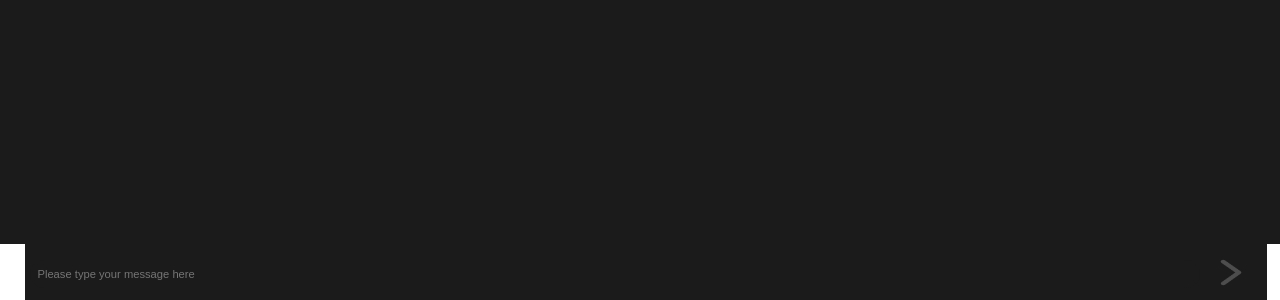
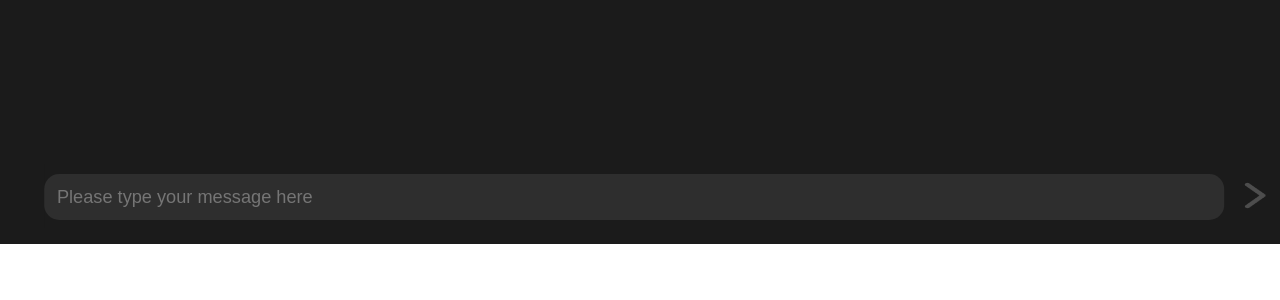
Before and after one commit to spuneiartur/openai_project, a React (Create React App) app: page / in a window 1280 px wide. Shown: the part 556-856 px from the top of the page. After the commit the page ends 800 px from the top, so only its background shows below. Built offline with nearby package versions, Linux system fonts and the light colour scheme.

Commit message:
Refactored after input and ChatHistory merged

```diff
--- a/src/App.css
+++ b/src/App.css
@@ -1,4 +1,4 @@
 .App {
   text-align: center;
-  overflow: scroll;
+  overflow-x: hidden;
 }
--- a/src/App.js
+++ b/src/App.js
@@ -1,7 +1,6 @@
 import logo from "./logo.svg";
 import "./App.css";
-import Input from "./Input";
-import "./Input.css";
+
 import ChatHistory from "./ChatHistory";
 import "./ChatHistory.css";
 
@@ -9,7 +8,6 @@ function App() {
   return (
     <div className="App">
       <ChatHistory></ChatHistory>
-      <Input></Input>
     </div>
   );
 }
--- a/src/ChatHistory.css
+++ b/src/ChatHistory.css
@@ -1,4 +1,5 @@
 .ChatHistory-body {
+  position: relative;
   background-color: #1B1B1B;
   min-height: 100vh;
   display: flex;
--- a/src/ChatHistory.js
+++ b/src/ChatHistory.js
@@ -1,12 +1,11 @@
-// import TypedReply from "./TypedReply";
-
 import "./ChatHistory.css";
-
+import Input from "./Input";
+import "./Input.css";
 
 function ChatHistory() {
   return (
     <div className="ChatHistory-body">
-
+      <Input />
     </div>
   );
 }
--- a/src/Input.css
+++ b/src/Input.css
@@ -1,4 +1,8 @@
-.input-area{
+.input-area {
+    position: absolute;
+    left: 50%;
+    transform: translateX(-50%);
+    bottom: 1rem;
     width: 97%;
     padding-top: 10px;
     padding-bottom: 2.5px;
@@ -10,7 +14,7 @@
     margin-right: 25px;
 }
 
-.input-container{
+.input-container {
     align-items: center;
     display: flex;
     width: auto;
@@ -18,17 +22,17 @@
     margin-bottom: 0.2em;
 }
 
-.input-area input{
-    width: 93%  ;
-    background-color: #1B1B1B;
+.input-area input {
+    width: 93%;
+    background-color: #2E2E2E;
     border: whitesmoke;
-    color:#727272;
+    color: #727272;
     font-size: 0.7em;
     padding: 0.7em;
     border-radius: 15px;
 }
 
-.input-area button{
+.input-area button {
     border: none;
     cursor: pointer;
     appearance: none;
@@ -36,7 +40,7 @@
     transition: transofrm 0.7s ease-in-out;
 }
 
-.input-area button:hover{
+.input-area button:hover {
     transform: rotate(360deg);
 }
 
```
Lines whose indentation alone changed are shown as unchanged.
